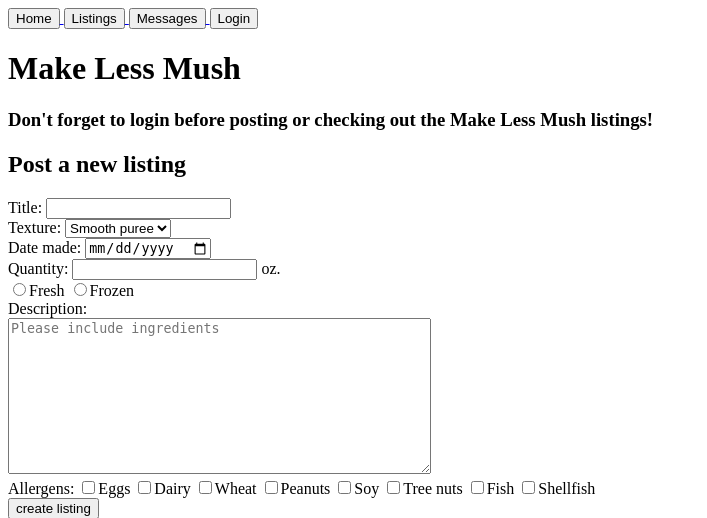
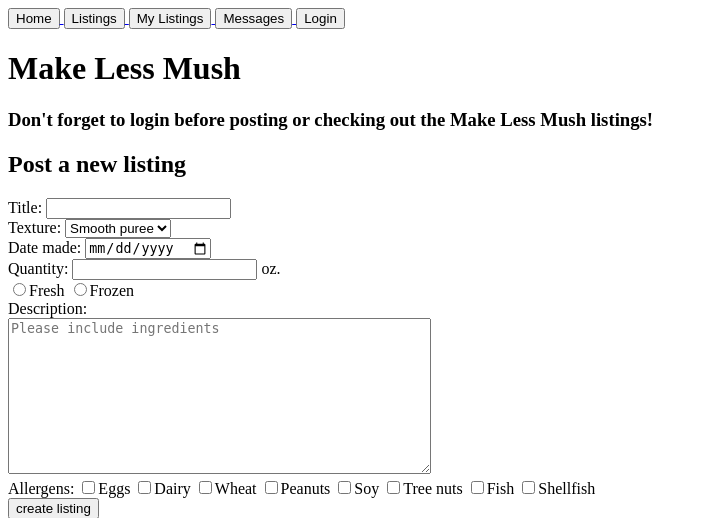
Before and after one commit to akvanhar/HB-FinalProject, a Flask app: page / in a window 1280 px wide. Shown: the top 518 px of the page, without its empty margins (0-707 px from the left). Run offline with Flask 2, Linux system fonts and the light colour scheme; data that the repository does not hold is empty; some libraries are stand-ins or nearby versions.

Commit message:
adding mylistings functionality

```diff
--- a/server.py
+++ b/server.py
@@ -198,6 +198,21 @@ def food_info(food_id):
 
     	return render_template('food_info.html', food_listing=food_listing)
 
+@app.route('/mylistings')
+def user_listings():
+	"""Shows a list of all of that particular user's listings"""
+
+	if 'user_id' not in session:
+		#users who are not logged in cannot view their own listings
+		flash('Please login to view your listings')
+		return redirect('/login')
+	else:
+		#show user's listings.
+		user_id = session['user_id']
+		user_listings = Food.query.filter_by(user_id=user_id).all()
+
+		return render_template('mylistings.html', user_listings=user_listings)
+
 @app.route('/messages')
 def messages():
 	"""Displays messages for that specific user"""
--- a/templates/base.html
+++ b/templates/base.html
@@ -24,6 +24,9 @@
 	<a href='/listings'>
 		<button>Listings</button>
 	</a>
+	<a href='/mylistings'>
+		<button>My Listings</button>
+	</a>
 	<a href='/messages'>
 		<button>Messages</button>
 	</a>
--- /dev/null
+++ b/templates/mylistings.html
@@ -0,0 +1,4 @@
+{% extends 'base.html' %}
+{% block content %}
+
+{% endblock %}
```
